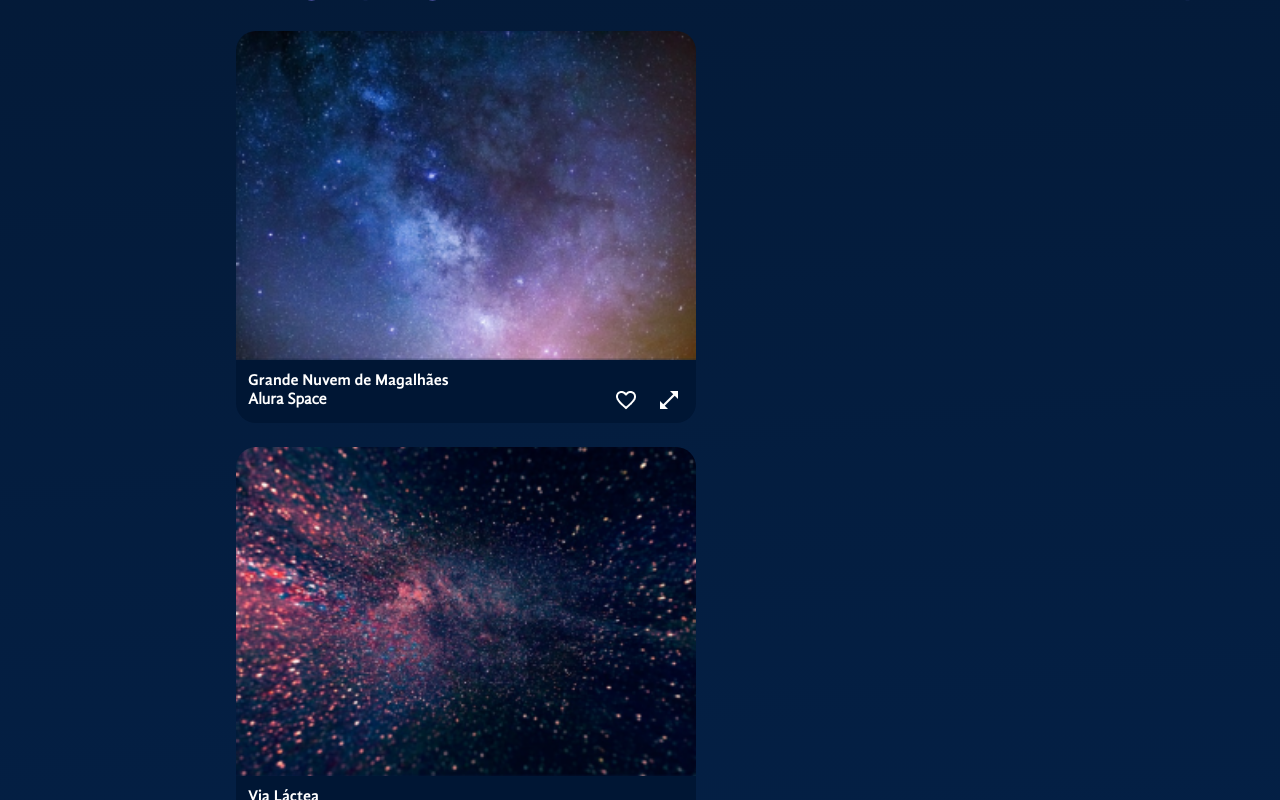
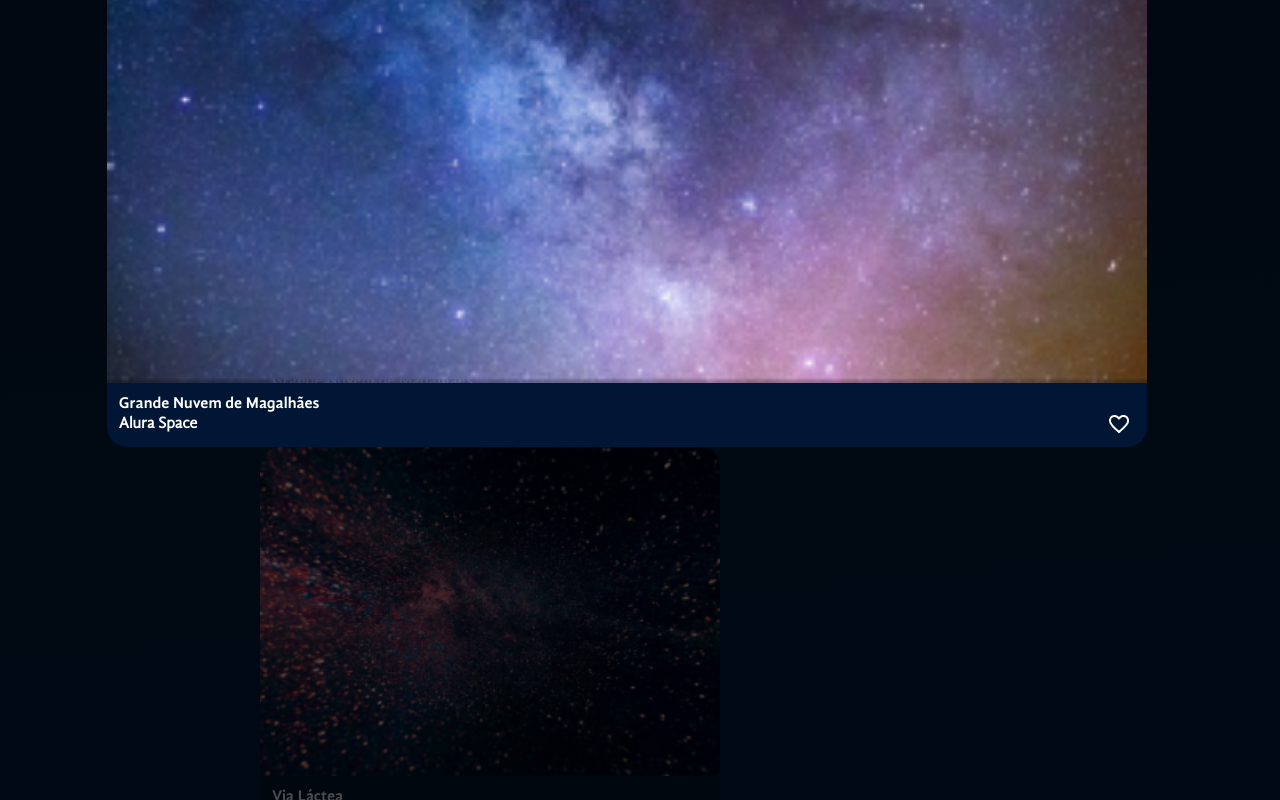
Before and after one commit to tiagobsb84/galeria-space_app-react, a React (Vite) app: page / in a window 1280 px wide. Both pictures are taken after a click on the button 669 px from the left and 1055 px from the top of the page. Shown: the part 655-1455 px from the top of the page. Built offline with nearby package versions, Linux system fonts and the light colour scheme.

Commit message:
ajustado a modal da expansao da imagem

```diff
--- a/src/App.jsx
+++ b/src/App.jsx
@@ -9,9 +9,10 @@ import Galeria from './components/Galeria';
 
 import fotos from './fotos.json';
 import { useState } from 'react';
+import ModalZoom from './components/ModalZoom';
 
 const FundoGradiente = styled.div`
-  background: var(--Gradiente-fundo, linear-gradient(175deg, #041833 4.16%, #04244F 48%, #154580 96.76%));
+  background: linear-gradient(174.61deg, #041833 4.16%, #04244F 48%, #154580 96.76%);
   width: 100%;
   min-height: 100vh;
 `;
@@ -36,6 +37,7 @@ const ConteudoGaleria = styled.section`
 const App = () => {
 
   const [fotosDaGaleria, setFotosDaGaleria] = useState(fotos);
+  const [fotoSelecionada, setFotoSelecionada] = useState(null);
 
   return (
     <FundoGradiente>
@@ -49,10 +51,14 @@ const App = () => {
               texto='A galeria mais completa de fotos do espaço!'
               backgroudImage={bannerBackground}
             />
-            <Galeria fotos={fotosDaGaleria} />
+            <Galeria
+              fotos={fotosDaGaleria}
+              aoSelecionaFoto={foto => setFotoSelecionada(foto)}
+            />
           </ConteudoGaleria>
         </MainContainer>
       </AppContainer>
+      <ModalZoom foto={fotoSelecionada} />
     </FundoGradiente>
   )
 }
--- a/src/components/BarraLateral/index.jsx
+++ b/src/components/BarraLateral/index.jsx
@@ -5,7 +5,7 @@ const ListaEstilizada = styled.ul`
     list-style: none;
     padding: 0;
     margin: 0;
-    width: 212px;
+    width: 236px;
 `;
 
 const BarraLateral = () => {
--- a/src/components/Galeria/Imagem/index.jsx
+++ b/src/components/Galeria/Imagem/index.jsx
@@ -36,7 +36,7 @@ const Rodape = styled.footer`
     align-items: center;
 `;
 
-const Imagem = ({ foto, expandida = false }) => {
+const Imagem = ({ foto, expandida = false, aoZoomSelecionado }) => {
     return (
         <>
             <Figure $expandida={expandida} id={`foto-${foto.id}`}>
@@ -49,7 +49,7 @@ const Imagem = ({ foto, expandida = false }) => {
                             <img src="/icones/favorito.png" alt="Icone de favorito" />
                         </BotaoIcone>
                         {!expandida &&
-                            <BotaoIcone aria-hidden={expandida}>
+                            <BotaoIcone aria-hidden={expandida} onClick={() => aoZoomSelecionado(foto)}>
                                 <img src="/icones/expandir.png" alt="Icone de expandir" />
                             </BotaoIcone>
                         }
--- a/src/components/Galeria/index.jsx
+++ b/src/components/Galeria/index.jsx
@@ -20,7 +20,7 @@ const SecaoFuida = styled.section`
     flex-grow: 1;
 `;
 
-const Galeria = ({ fotos = [] }) => {
+const Galeria = ({ fotos = [], aoSelecionaFoto }) => {
     return(
         <>
             <Tags />
@@ -29,6 +29,7 @@ const Galeria = ({ fotos = [] }) => {
                     <Titulo>Navegue pela galeria</Titulo>
                     <ImagemContainer>
                         {fotos.map(foto => <Imagem
+                            aoZoomSelecionado={aoSelecionaFoto}
                             key={foto.id}
                             foto={foto}
                         />)}
--- /dev/null
+++ b/src/components/ModalZoom/index.jsx
@@ -0,0 +1,55 @@
+import styled from "styled-components";
+import Imagem from "../Galeria/Imagem";
+
+const Overlay = styled.div`
+    background-color: rgba(0, 0, 0, 0.7);
+    position: fixed;
+    top: 0;
+    right: 0;
+    left: 0;
+    bottom: 0;
+`;
+
+const DialogEstilizado = styled.dialog`
+    position: absolute;
+    top: 294px;
+    background: transparent;
+    padding: 0;
+    border: 0;
+    width: 1156px;
+    display: flex;
+    justify-content: center;
+    form {
+        button {
+            position: relative;
+            top: 20px;
+            right: 60px;
+        }
+    }
+`;
+
+const botaoFechar = styled.form`
+    position: absolute;
+    top: 0;
+    left: 0;
+`;
+
+const ModalZoom = ({ foto }) => {
+    return (
+        <>
+            {foto && <>
+                <Overlay />
+                <DialogEstilizado open={!!foto}>
+                    <Imagem foto={foto} expandida={true} />
+                    <form method="dialog">
+
+                        <button>X</button>
+                    </form>
+                </DialogEstilizado>
+            </>
+            }
+        </>
+    )
+}
+
+export default ModalZoom;
```
